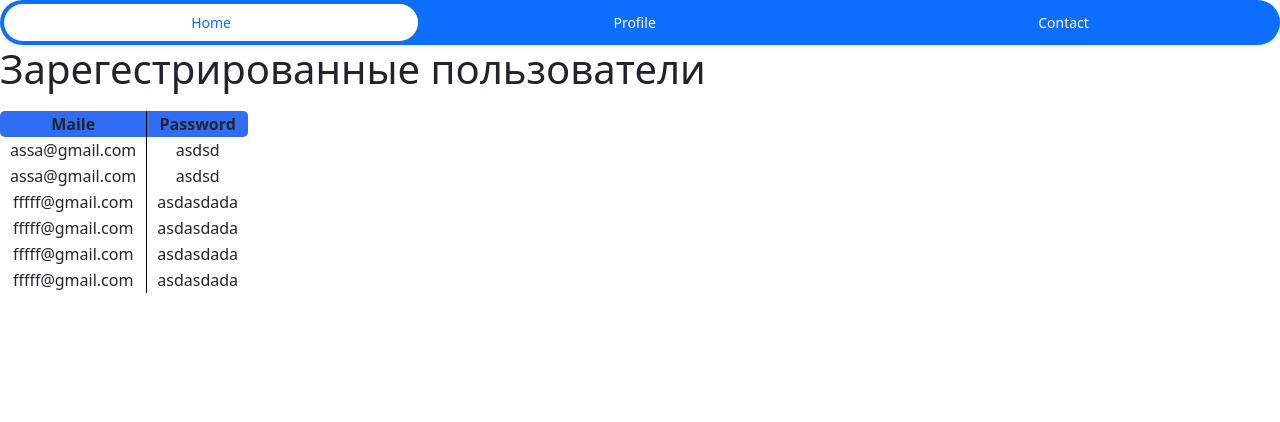
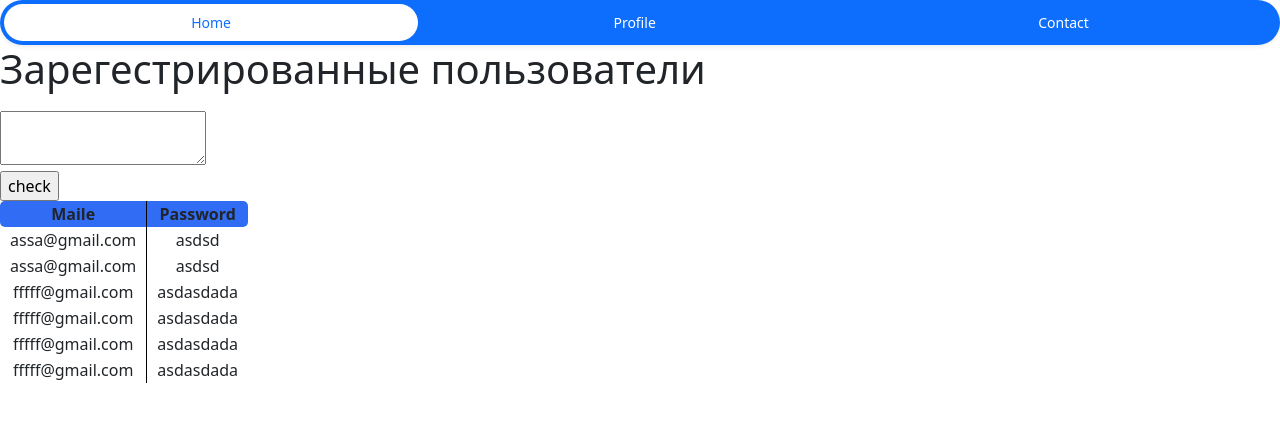
Before and after one commit to PEPPACHAN/1_django, a Django app: page / in a window 1280 px wide. Shown: the top 422 px of the page. Run offline with Django 4.2, Linux system fonts and the light colour scheme; data comes from the database, SQL or seed files in the repository; some libraries are stand-ins or nearby versions.

Commit message:
1_django

```diff
--- a/MainPage/templates/MainPage/index.html
+++ b/MainPage/templates/MainPage/index.html
@@ -28,6 +28,11 @@
   </li>
 </ul>
 <h1 style="text-align: left; padding-bottom: 10px">Зарегестрированные пользователи</h1>
+<form action="{% url 'main' %}">
+    <textarea name="ft"></textarea>
+    <br>
+    <input type="submit" value="check">
+</form>
     <table style="">
         <tr>
             <th style="border-right: 1px solid black; background-color: #316CF4; border-radius: 5px 0px 0px 5px; text-align: center"> Maile </th>
```
